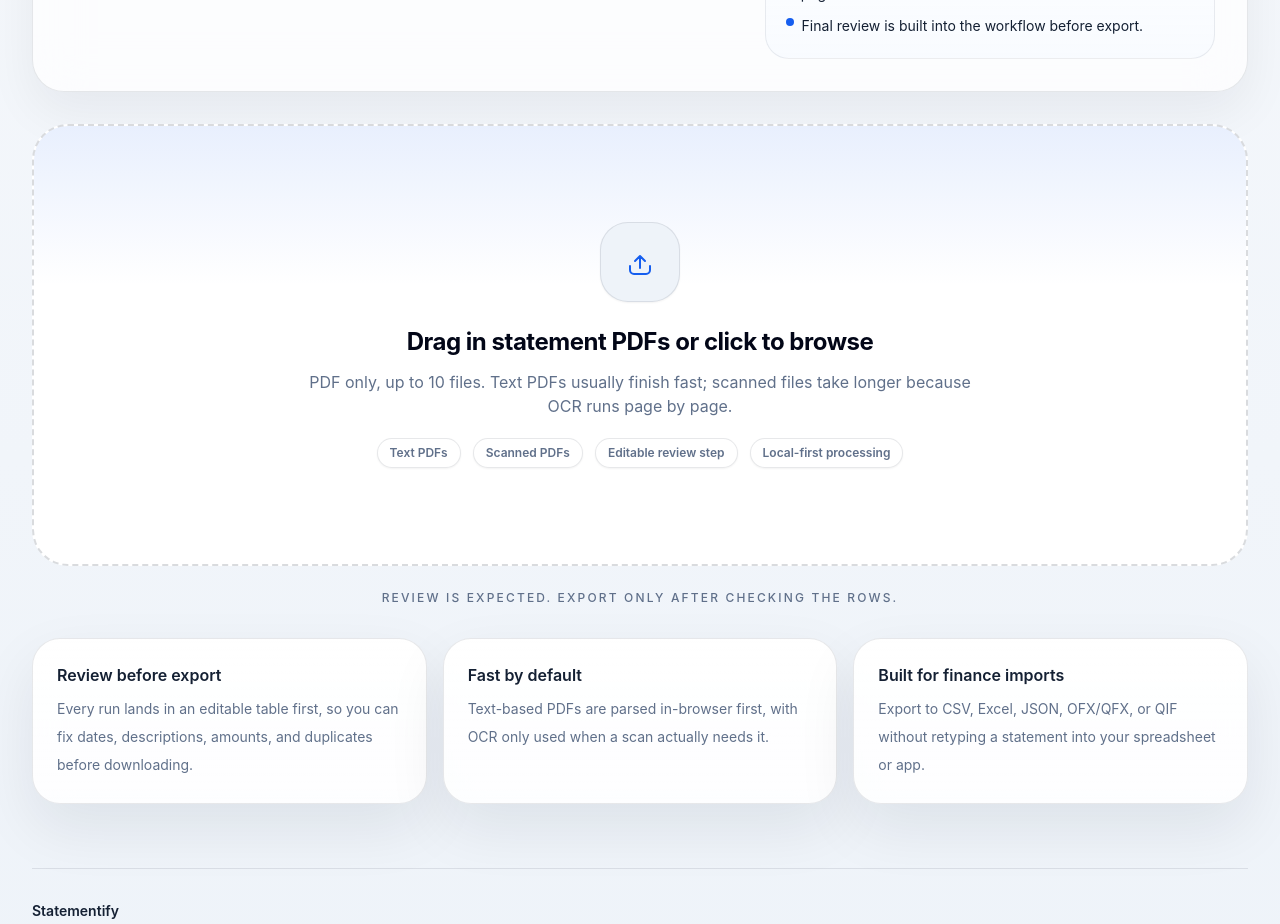
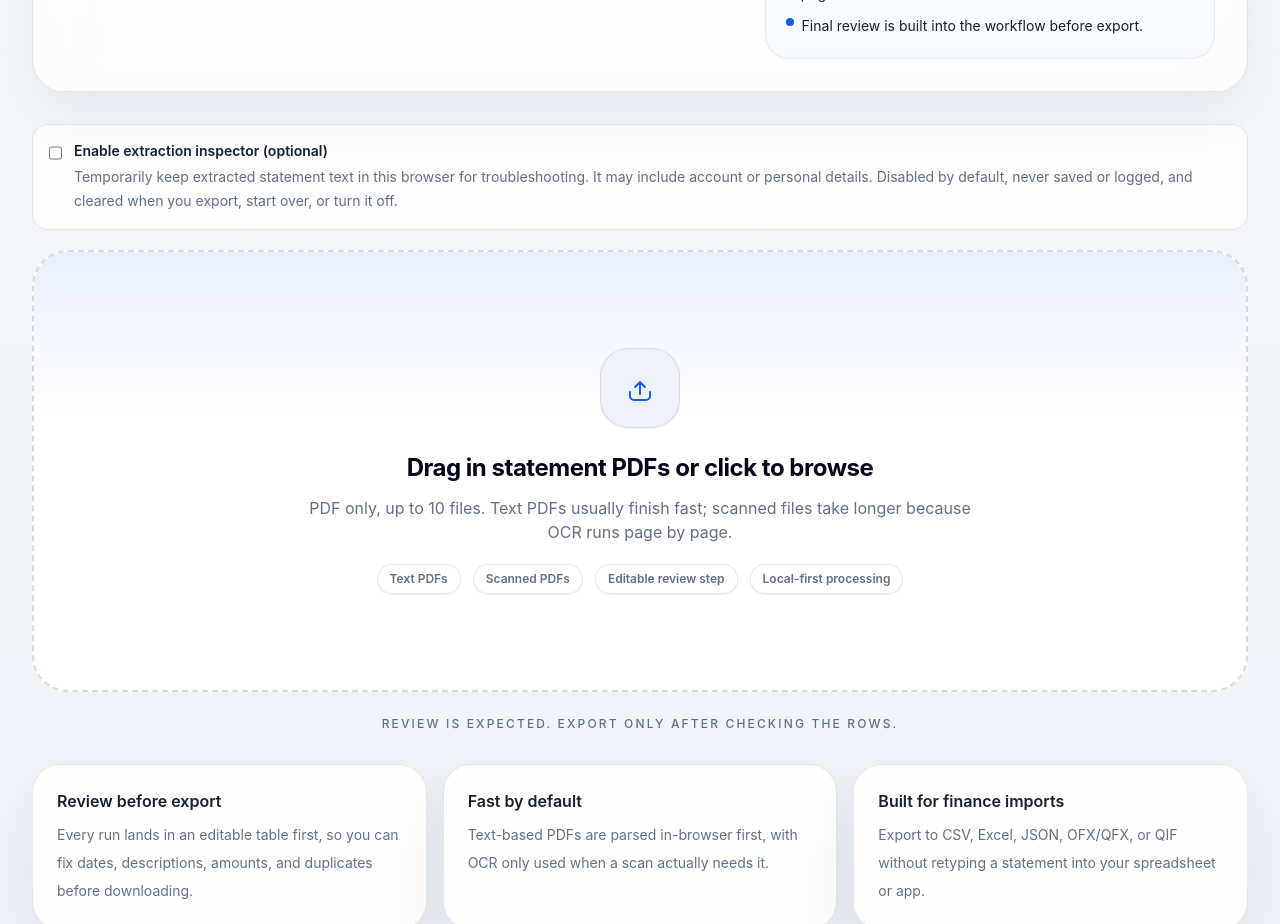
Before and after one commit to miguelaram2016/statementify, a Next.js app: page / in a window 1280 px wide. Shown: the part 980-1904 px from the top of the page. Built offline with nearby package versions, Linux system fonts and the light colour scheme.

Commit message:
feat: opt-in in-memory inspection lifecycle and preview integration

```diff
--- a/src/app/HomeClient.tsx
+++ b/src/app/HomeClient.tsx
@@ -1,9 +1,10 @@
 "use client";
 
-import React, { useCallback, useMemo, useState } from "react";
+import React, { useCallback, useMemo, useRef, useState } from "react";
 import { useDropzone } from "react-dropzone";
 import TransactionTable from "@/components/TransactionTable";
 import TransactionEditor from "@/components/TransactionEditor";
+import ExtractionInspector, { type ExtractionInspection } from "@/components/ExtractionInspector";
 import { type Transaction, detectStatementType } from "@/lib/pdfParser";
 import { processStatementFile } from "@/lib/ocr";
 import { downloadCSV } from "@/lib/exporters/csv";
@@ -189,6 +190,16 @@ export default function HomePage() {
   const [processingSummary, setProcessingSummary] = useState<string>("");
   const [lastExportedFormat, setLastExportedFormat] = useState<ExportFormat | null>(null);
   const [lastExportedAt, setLastExportedAt] = useState<string>("");
+  const [inspectorEnabled, setInspectorEnabled] = useState(false);
+  const [inspectionRecords, setInspectionRecords] = useState<ExtractionInspection[]>([]);
+  const inspectorEnabledRef = useRef(false);
+  const processingRunRef = useRef(0);
+
+  const changeInspectorEnabled = (enabled: boolean) => {
+    inspectorEnabledRef.current = enabled;
+    setInspectorEnabled(enabled);
+    if (!enabled) setInspectionRecords([]);
+  };
 
   const quickStats = useMemo(
     () => [
@@ -218,6 +229,8 @@ export default function HomePage() {
   );
 
   const processFiles = useCallback(async (filesToProcess: File[]) => {
+    const runId = ++processingRunRef.current;
+    setInspectionRecords([]);
     setIsProcessing(true);
     setError(null);
     setTransactions([]);
@@ -228,12 +241,17 @@ export default function HomePage() {
       const allTransactions: Transaction[] = [];
       let lastRawText = "";
       const summaries: string[] = [];
+      const inspected: ExtractionInspection[] = [];
 
       for (const file of filesToProcess) {
         const { transactions: txns, rawText, method, textLength, pageCount, ocrPages } = await processStatementFile(file, (status) => {
-          setOcrStatus(status);
+          if (runId === processingRunRef.current) setOcrStatus(status);
         });
+        if (runId !== processingRunRef.current) return;
 
+        if (inspectorEnabledRef.current) {
+          inspected.push({ fileName: file.name, rawText, transactions: txns, method, textLength, pageCount, ocrPages });
+        }
         lastRawText = rawText;
         const methodLabel = ocrPages > 0
           ? `${method === "ocr" ? "OCR" : "embedded text, OCR checked"} ${ocrPages}/${pageCount} pages`
@@ -243,6 +261,7 @@ export default function HomePage() {
         allTransactions.push(...txns);
       }
 
+      setInspectionRecords(inspectorEnabledRef.current ? inspected : []);
       setProcessingSummary(summaries.join(" • "));
       allTransactions.sort((a, b) => (a.date > b.date ? 1 : -1));
       setTransactions(allTransactions);
@@ -252,11 +271,16 @@ export default function HomePage() {
       setEditedTransactions(allTransactions);
       setView("preview");
     } catch (err) {
-      setError(err instanceof Error ? err.message : "Failed to process PDF");
-      setProcessingSummary("");
+      if (runId === processingRunRef.current) {
+        setInspectionRecords([]);
+        setError(err instanceof Error ? err.message : "Failed to process PDF");
+        setProcessingSummary("");
+      }
     } finally {
-      setIsProcessing(false);
-      setOcrStatus("");
+      if (runId === processingRunRef.current) {
+        setIsProcessing(false);
+        setOcrStatus("");
+      }
     }
   }, []);
 
@@ -285,6 +309,8 @@ export default function HomePage() {
     const newFiles = files.filter((_, fileIndex) => fileIndex !== index);
     setFiles(newFiles);
     if (newFiles.length === 0) {
+      processingRunRef.current++;
+      changeInspectorEnabled(false);
       setTransactions([]);
       setError(null);
       setView("upload");
@@ -296,6 +322,8 @@ export default function HomePage() {
   };
 
   const handleReset = () => {
+    processingRunRef.current++;
+    changeInspectorEnabled(false);
     setFiles([]);
     setTransactions([]);
     setError(null);
@@ -312,6 +340,8 @@ export default function HomePage() {
   };
 
   const handleEditorBack = () => {
+    processingRunRef.current++;
+    changeInspectorEnabled(false);
     setView("upload");
     setEditedTransactions([]);
     setTransactions([]);
@@ -323,6 +353,8 @@ export default function HomePage() {
   };
 
   const handleEditorExport = () => {
+    // Raw text is no longer needed after the review step.
+    changeInspectorEnabled(false);
     setTransactions(editedTransactions);
     setView("export");
   };
@@ -542,6 +574,22 @@ export default function HomePage() {
 
       {view === "upload" && !isProcessing && (
         <>
+          <label className="mb-5 flex items-start gap-3 rounded-2xl border border-[var(--border)] bg-white/80 p-4 text-sm text-[var(--foreground)]">
+            <input
+              type="checkbox"
+              checked={inspectorEnabled}
+              onChange={(event) => changeInspectorEnabled(event.target.checked)}
+              className="mt-1 h-4 w-4 accent-[var(--accent)]"
+            />
+            <span>
+              <span className="block font-semibold">Enable extraction inspector (optional)</span>
+              <span className="mt-1 block leading-6 text-[var(--muted-foreground)]">
+                Temporarily keep extracted statement text in this browser for troubleshooting.
+                It may include account or personal details. Disabled by default, never saved or logged,
+                and cleared when you export, start over, or turn it off.
+              </span>
+            </span>
+          </label>
           <div
             {...getRootProps({
               role: "button",
@@ -646,6 +694,9 @@ export default function HomePage() {
       {view === "preview" && !isProcessing && (
         <div className="space-y-6 animate-fade-in">
           <ExportBar />
+          {inspectorEnabled && inspectionRecords.length > 0 && (
+            <ExtractionInspector records={inspectionRecords} onClear={() => changeInspectorEnabled(false)} />
+          )}
           <div className="glass-card overflow-hidden rounded-[32px]">
             <TransactionEditor
               transactions={editedTransactions}
```
